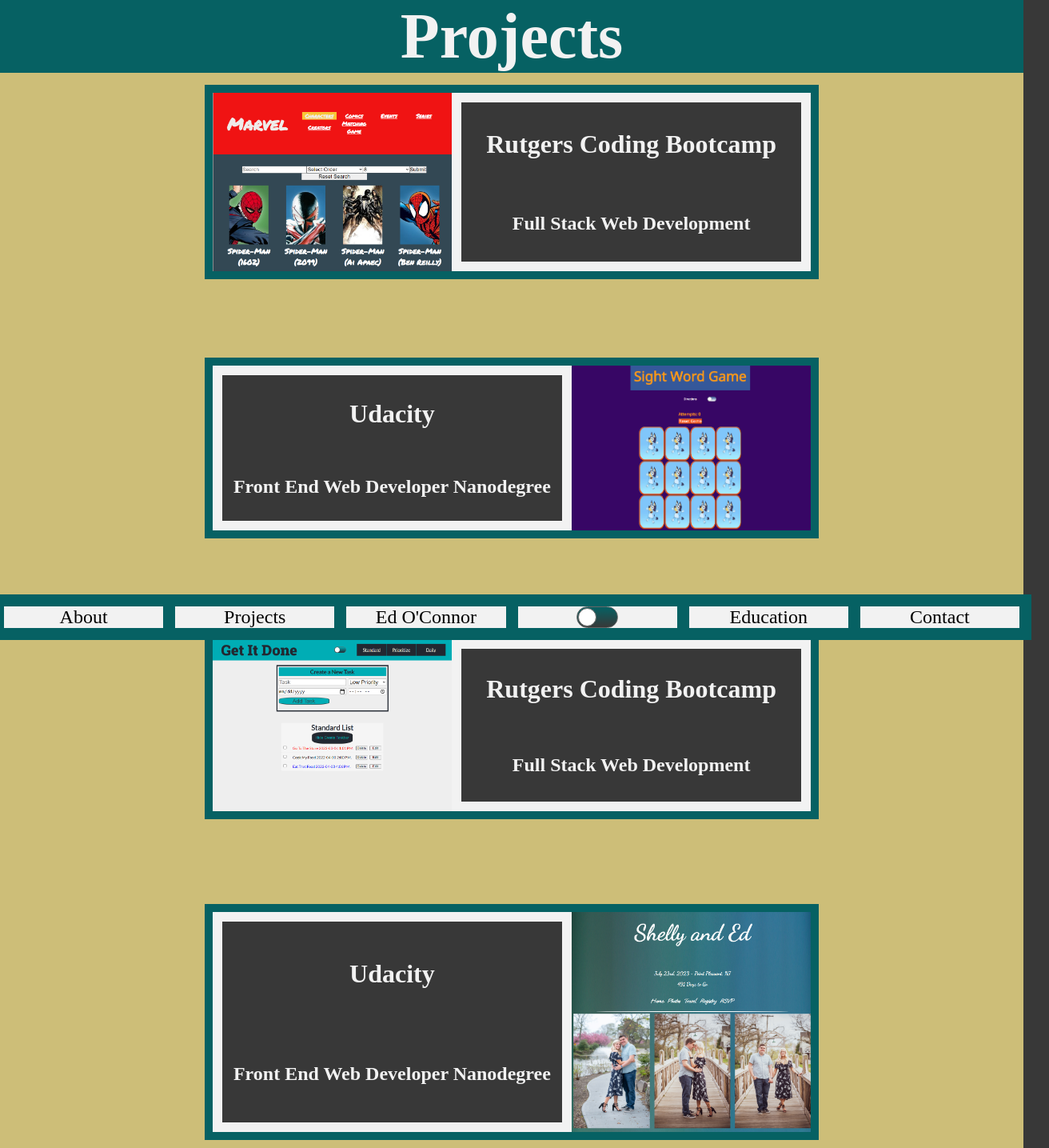
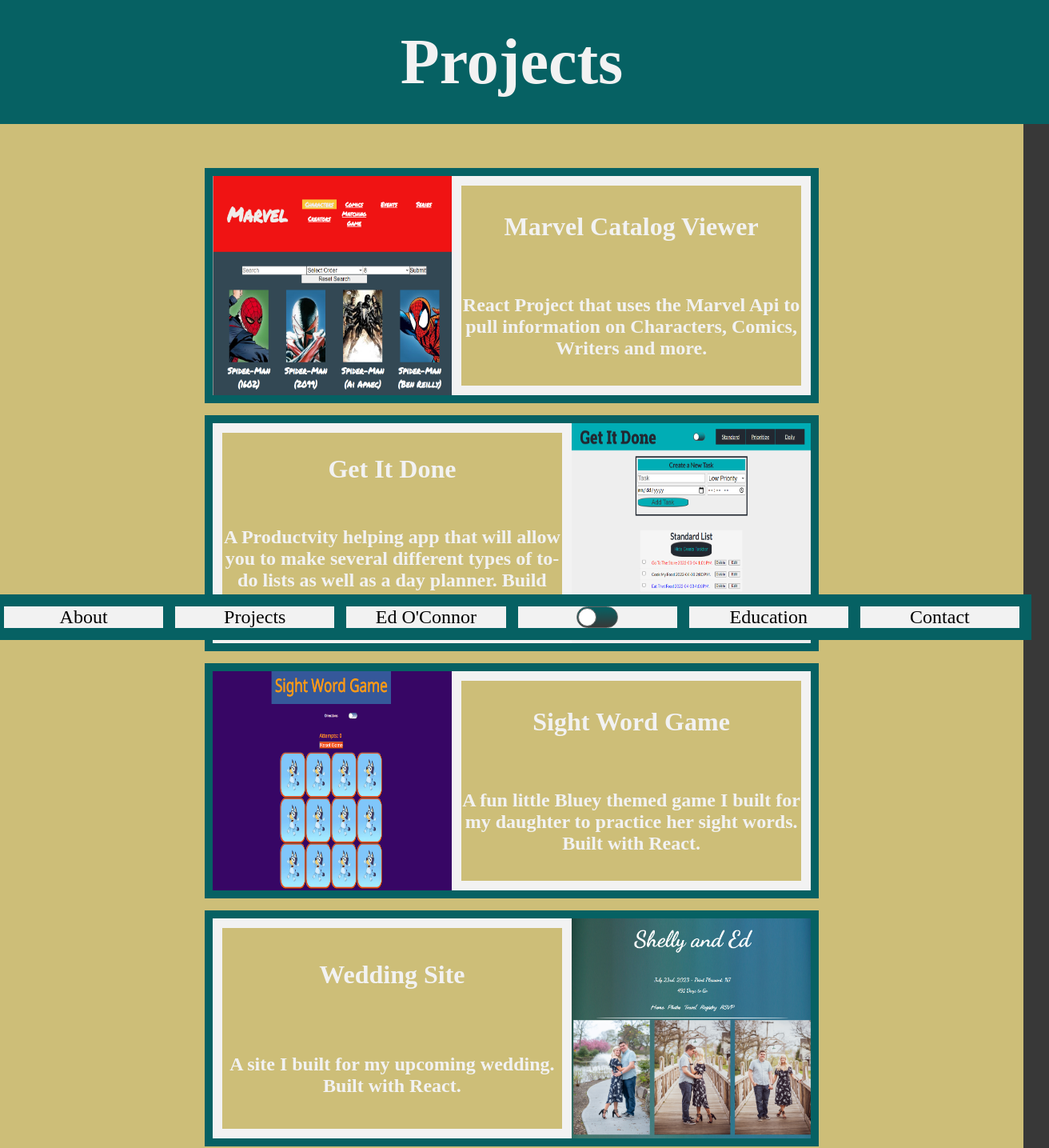
Before and after one commit to ejoc1103/portfolio, a Next.js app: page /projects in a window 1280 px wide. Shown: the top 1435 px of the page at 80% size, 1312 px wide, since content can reach past the window. Built offline with nearby package versions, Linux system fonts and the light colour scheme.

Commit message:
Started adding in some framer motion animations

```diff
--- a/components/Navbar.js
+++ b/components/Navbar.js
@@ -2,7 +2,7 @@
 import Link from 'next/link';
 import styled, { ThemeContext } from 'styled-components';
 import Toggle from '../components/Toggle';
-//TODO make links not look active after being clicked
+
 const Container = styled.div`
   display: grid;
   grid-template-columns: repeat(6, 1fr);
--- a/notes.js
+++ b/notes.js
@@ -4,8 +4,7 @@
 //TODO Add social accounts links to social icons
 //TODO Add cool flashy features
 
-//TODO clean up each page need to do this from home with the double monitors
-//TODO form styling
+//TODO Responsive layout
 
 //TODO Outside of project but important
 //TODO Upload picture for profile
--- a/pages/_app.js
+++ b/pages/_app.js
@@ -9,9 +9,8 @@
   padding: 0;
 }
 body{
-  min-height: 400px;
-  margin-bottom: 100px;
-  clear: both;
+  min-height: 100%;
+  overflow-x: hidden;
   background-color: ${({ theme }) => theme.secondaryColor}
 }
 a{
--- a/pages/projects.js
+++ b/pages/projects.js
@@ -1,7 +1,6 @@
-import { useState } from 'react';
 import styled from 'styled-components';
 import Image from 'next/image';
-import { motion } from 'framer-motion';
+import { motion, AnimatePresence } from 'framer-motion';
 import Navbar from '../components/Navbar';
 import Marvel from '../public/Marvel.png';
 import 'react-responsive-carousel/lib/styles/carousel.min.css';
@@ -10,143 +9,168 @@
 import GetItDone from '../public/GetItDone.png';
 import Wedding from '../public/Wedding.png';
 const ContainerStyled = styled.div`
-  position: relative;
   grid-template-rows: auto 4fr;
-  width: 100%;
-  height: 100%;
-  padding: 0;
-  margin: 0;
   display: grid;
   text-align: center;
   gap: 15px;
   background: ${({ theme }) => theme.thirdColor};
   color: ${({ theme }) => theme.textOne};
   justify-items: center;
+  padding-bottom: 90px;
 `;
 
-const MainProjectsStyled = styled.div`
+const MainProjectsStyled = styled(motion.div)`
   display: grid;
-  height: 100%;
   width: 60%;
   grid-template-rows: 1fr 1fr 1fr 1fr;
   gap: 15px;
   grid-column: span 2;
   grid-template-columns: 1fr;
-  align-content: space-evenly;
+  padding-top: 40px;
 `;
 const HeaderStyled = styled.div`
+  display: grid;
+  justify-items: center;
+  align-items: center;
+  padding: 2rem;
   background-color: ${({ theme }) => theme.primaryColor};
   width: 100%;
   grid-column: span 2;
   font-size: 2.5em;
 `;
 
-const ProjectLeftStyled = styled(motion.div)`
-  display: grid;
-  grid-template-columns: 2fr 3fr;
+const ProjectBlockStyled = styled(motion.div)`
   border: 10px solid ${({ theme }) => theme.primaryColor};
   > div {
     background-color: ${({ theme }) => theme.secondaryColor};
   }
+  height: auto;
 `;
-
-const ProjectRightStyled = styled(motion.div)`
-  display: grid;
-  grid-template-columns: 3fr 2fr;
-  border: 10px solid ${({ theme }) => theme.primaryColor};
-  > div {
-    background-color: ${({ theme }) => theme.secondaryColor};
-  }
-`;
-const LastMainProjectStyled = styled(motion.div)`
-  display: grid;
-  grid-template-columns: 3fr 2fr;
-  border: 10px solid ${({ theme }) => theme.primaryColor};
-  > div {
-    background-color: ${({ theme }) => theme.secondaryColor};
-  }
-  margin-bottom: 2rem;
-`;
-const SchoolDescriptionStyled = styled.div`
+const ProjectDescriptionStyled = styled.div`
   display: grid;
   justify-items: center;
   align-items: center;
   border: 12px solid ${({ theme }) => theme.textOne};
   color: ${({ theme }) => theme.textOne};
 `;
-const ImageStyled = styled(Image)`
-  border: 12px solid ${({ theme }) => theme.TextOne};
+const ALeftStyled = styled.a`
+  display: grid;
+  grid-template-columns: 2fr 3fr;
+  width: 100%;
+  height: 100%;
+`;
+const ARightStyled = styled.a`
+  display: grid;
+  grid-template-columns: 3fr 2fr;
+  width: 100%;
+  height: 100%;
 `;
 export default function Education() {
-  const [selectedId, setSelectedId] = useState(null);
+  const container = {
+    hidden: { opacity: 0 },
+    show: {
+      opacity: 1,
+      transition: {
+        duration: 2,
+        delayChildren: 0.2,
+        staggerChildren: 0.3,
+      },
+    },
+  };
+
+  const projectRight = {
+    hidden: { x: -2000 },
+    show: { x: 0 },
+    transition: {
+      type: 'spring',
+      duration: 1.5,
+    },
+  };
+  const projectLeft = {
+    hidden: { x: 2000 },
+    show: { x: 0 },
+    transition: {
+      type: 'spring',
+      duration: 1.5,
+    },
+  };
   return (
     <ContainerStyled>
       <HeaderStyled>
         <h1>Projects</h1>
       </HeaderStyled>
-      <MainProjectsStyled>
-        <a
+      <AnimatePresence>
+        <MainProjectsStyled
+          variants={container}
+          initial='hidden'
+          animate='show'
+        >
+          <ProjectBlockStyled variants={projectLeft}>
+            <ALeftStyled
               href='https://marvel-catalog-viewer.netlify.app/'
               target='_blank'
               rel='noreferrer'
             >
-          {/* <AnimatePresence>
-            {selectedId && (
-              <motion.div layoutId={selectedId}>
-                <motion.h5>{item.subtitle}</motion.h5>
-                <motion.h2>{item.title}</motion.h2>
-                <motion.button onClick={() => setSelectedId(null)} />
-              </motion.div>
-            )}
-          </AnimatePresence> */}
-          <ProjectLeftStyled>
-            <ImageStyled src={Marvel} alt='Marvel' />
-            <SchoolDescriptionStyled>
-              <h1>Rutgers Coding Bootcamp</h1>
-              <h2>Full Stack Web Development</h2>
-            </SchoolDescriptionStyled>
-          </ProjectLeftStyled>
-        </a>
-        <a
+              <Image src={Marvel} alt='Marvel' />
+              <ProjectDescriptionStyled>
+                <h1>Marvel Catalog Viewer</h1>
+                <h2>
+                  React Project that uses the Marvel Api to pull information on
+                  Characters, Comics, Writers and more.
+                </h2>
+              </ProjectDescriptionStyled>
+            </ALeftStyled>
+          </ProjectBlockStyled>
+          <ProjectBlockStyled variants={projectRight}>
+            <ARightStyled
+              href='https://get-it-done1234.netlify.app/'
+              target='_blank'
+              rel='noreferrer'
+            >
+              <ProjectDescriptionStyled>
+                <h1>Get It Done</h1>
+                <h2>
+                  A Productvity helping app that will allow you to make several
+                  different types of to-do lists as well as a day planner. Build
+                  with React
+                </h2>
+              </ProjectDescriptionStyled>
+              <Image src={GetItDone} alt='Get It Done' />
+            </ARightStyled>
+          </ProjectBlockStyled>
+          <ProjectBlockStyled variants={projectLeft}>
+            <ALeftStyled
               href='https://sight-words-game.netlify.app/'
               target='_blank'
               rel='noreferrer'
             >
-          <ProjectRightStyled>
-            <SchoolDescriptionStyled>
-              <h1>Udacity</h1>
-              <h2>Front End Web Developer Nanodegree</h2>
-            </SchoolDescriptionStyled>
-            <ImageStyled src={SightGame} alt='Sight Words Game' />
-          </ProjectRightStyled>
-        </a>
-        <a
-          href='https://get-it-done1234.netlify.app/'
-          target='_blank'
-          rel='noreferrer'
-        >
-          <ProjectLeftStyled>
-            <ImageStyled src={GetItDone} alt='Get It Done' />
-            <SchoolDescriptionStyled>
-              <h1>Rutgers Coding Bootcamp</h1>
-              <h2>Full Stack Web Development</h2>
-            </SchoolDescriptionStyled>
-          </ProjectLeftStyled>
-        </a>
-        <a
+              <Image src={SightGame} alt='Sight Words Game' />
+              <ProjectDescriptionStyled>
+                <h1>Sight Word Game</h1>
+                <h2>
+                  A fun little Bluey themed game I built for my daughter to
+                  practice her sight words. Built with React.
+                </h2>
+              </ProjectDescriptionStyled>
+            </ALeftStyled>
+          </ProjectBlockStyled>
+          <ProjectBlockStyled variants={projectRight}>
+            <ARightStyled
               href='https://www.shelly-ed-2023.com/'
               target='_blank'
               rel='noreferrer'
             >
-          <LastMainProjectStyled>
-            <SchoolDescriptionStyled>
-              <h1>Udacity</h1>
-              <h2>Front End Web Developer Nanodegree</h2>
-            </SchoolDescriptionStyled>
-            <ImageStyled src={Wedding} alt='Wedding Site' />
-          </LastMainProjectStyled>
-        </a>
+              <ProjectDescriptionStyled>
+                <h1>Wedding Site</h1>
+                <h2>
+                  A site I built for my upcoming wedding. Built with React.
+                </h2>
+              </ProjectDescriptionStyled>
+              <Image src={Wedding} alt='Wedding Site' />
+            </ARightStyled>
+          </ProjectBlockStyled>
         </MainProjectsStyled>
+      </AnimatePresence>
       {/* TODO add in other projects and put them here */}
       {/* <div>
         <h2>Some Other Projects</h2>
--- a/themes/fun-theme.js
+++ b/themes/fun-theme.js
@@ -1,10 +1,11 @@
 const theme = {
   id: 'fun',
-  primaryColor: '#E8630A',
-  secondaryColor: '#001E6C',
-  thirdColor: '#FCD900',
-  textOne: '#035397',
-  textTwo: '#FFFFFF',
+  primaryColor: '#112B3C',
+  secondaryColor: '#205375',
+  thirdColor: '#F66B0E',
+  textOne: '#EFEFEF',
+  textTwo: '#000000',
+  textThree: '#000000'
 };
 
 export default theme;
--- a/themes/pro-theme.js
+++ b/themes/pro-theme.js
@@ -5,6 +5,7 @@
   thirdColor: '#CDBE78',
   textOne: '#F2F2F2',
   textTwo: '#000000',
+  textThree: '#FFFFFF',
 };
 
 export default theme;
```
Also changed, not shown: pages/about.js (+146 -33 lines), pages/contact.js (+11 -8 lines), pages/education.js (+11 -5 lines), pages/index.js (+34 -13 lines), styleComponents/HeaderStyled.js (added, +14 -0 lines), public/Profile.jpg (added), public/SmilePic.jpg (added). Lines whose indentation alone changed are shown as unchanged.
